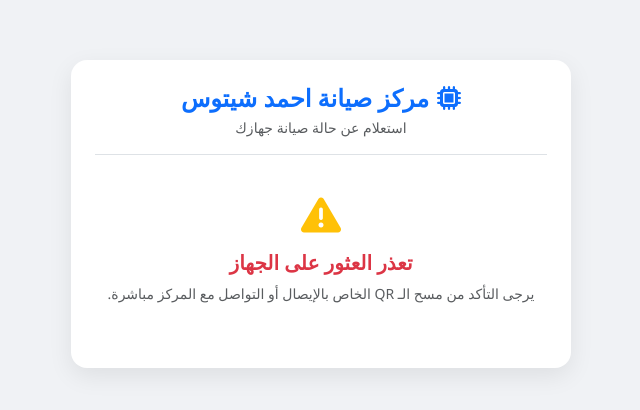
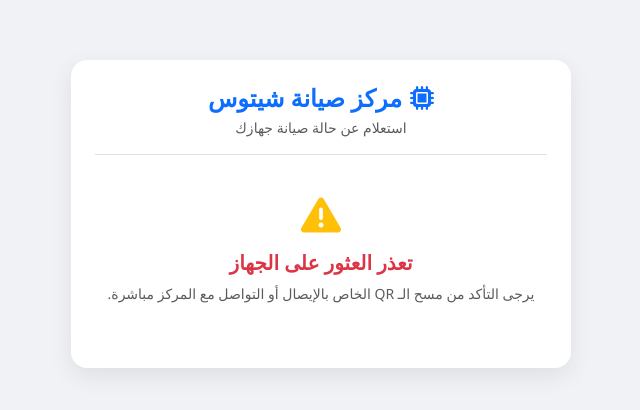
Before and after one commit to ag55855/maintenance-system, a website: page public/status.html in a window 1280 px wide. Shown: the part 186-596 px from the top of the page, without its empty margins (319-959 px from the left). Drawn offline with nearby package versions, Linux system fonts and the light colour scheme.

Commit message:
Update status.html

```diff
--- a/public/status.html
+++ b/public/status.html
@@ -3,7 +3,7 @@
 <head>
     <meta charset="UTF-8">
     <meta name="viewport" content="width=device-width, initial-scale=1.0">
-    <title>حالة الصيانة - مركز صيانة احمد شيتوس</title>
+    <title>حالة الصيانة - مركز صيانة  شيتوس</title>
     <link href="https://cdn.jsdelivr.net/npm/bootstrap@5.3.0/dist/css/bootstrap.rtl.min.css" rel="stylesheet">
     <link href="https://cdnjs.cloudflare.com/ajax/libs/font-awesome/6.4.0/css/all.min.css" rel="stylesheet">
     <style>
@@ -18,7 +18,7 @@
 <div class="card status-card p-4 bg-white">
     <!-- الهيدر -->
     <div class="text-center border-bottom pb-3 mb-3">
-        <h4 class="fw-bold text-primary mb-1"><i class="fa-solid fa-microchip me-2"></i>مركز صيانة احمد شيتوس</h4>
+        <h4 class="fw-bold text-primary mb-1"><i class="fa-solid fa-microchip me-2"></i>مركز صيانة  شيتوس</h4>
         <p class="text-muted small m-0">استعلام عن حالة صيانة جهازك</p>
     </div>
 
```
